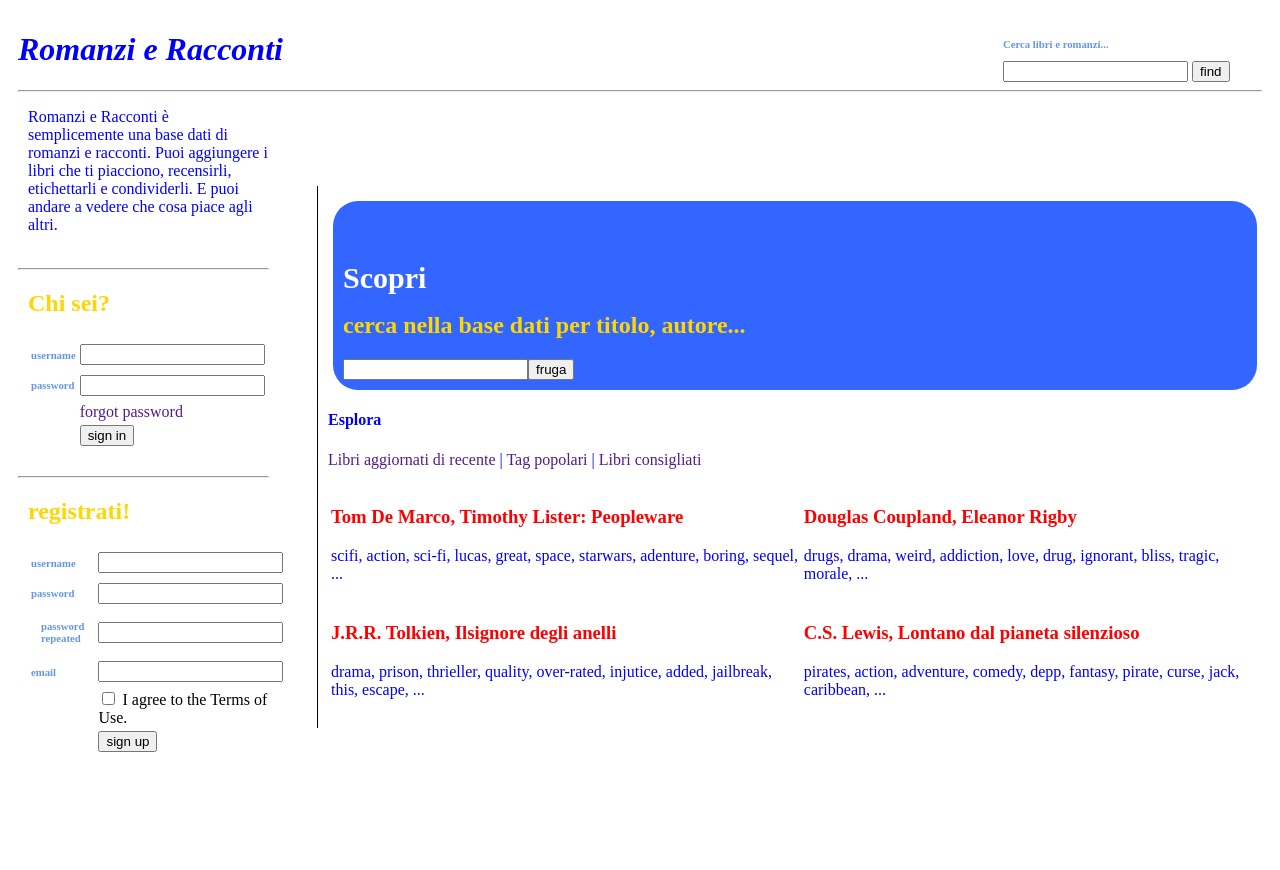
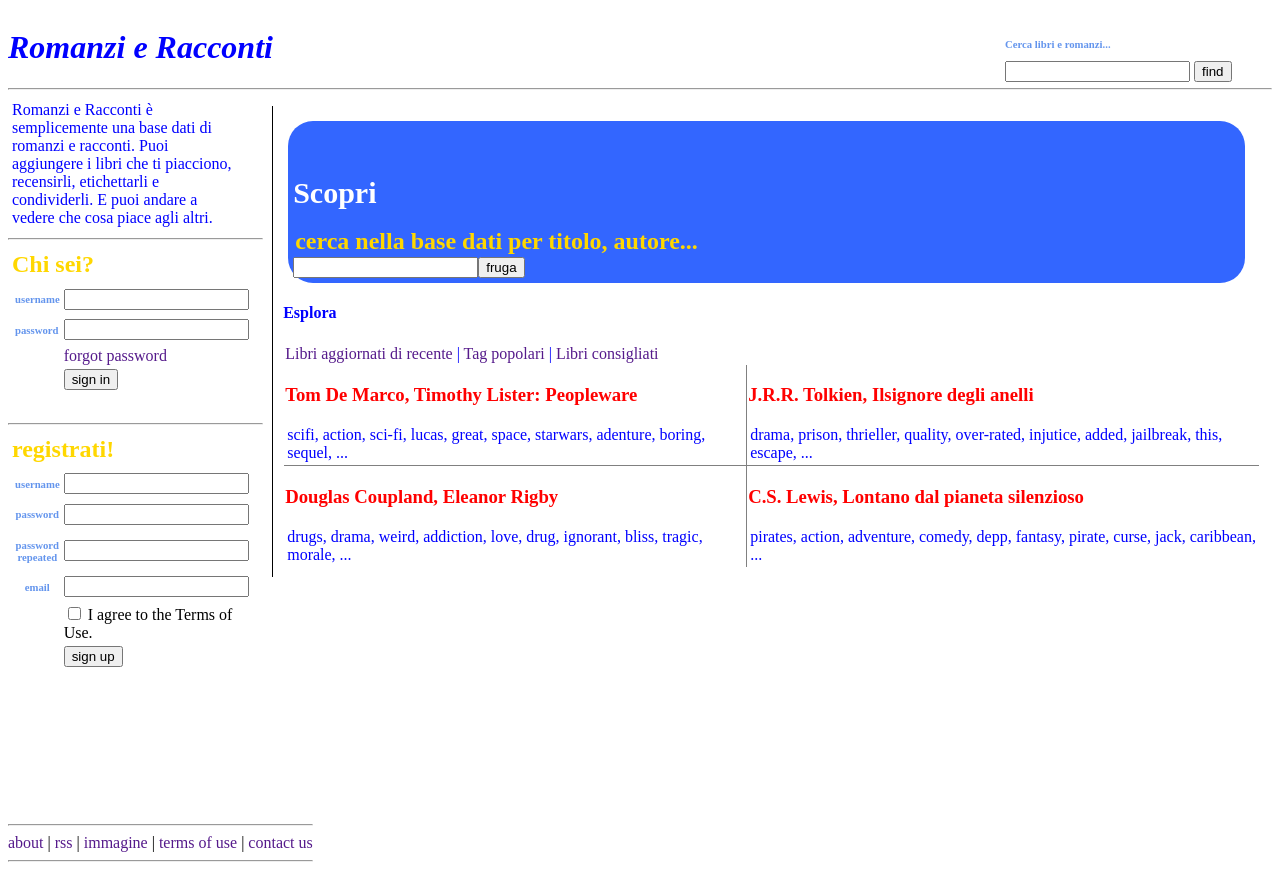
Before and after one commit to Stoyan5/HTML, a plain HTML site: page SL08/public_html/index.html in a window 1280 px wide. Before the commit the page ends 800 px from the top, so only its background shows below. Drawn offline with Linux system fonts and the light colour scheme.

Commit message:
almost finished

```diff
--- a/SL08/public_html/index.html
+++ b/SL08/public_html/index.html
@@ -6,12 +6,12 @@
 		<meta name="viewport" content="width=device-width, initial-scale=1.0">
 		<style>
 			h1   {color: blue;}
-			h2	 {color: gold;}
+			h2	 {color: gold; margin: 1px;padding: 1px;}
 			h3	 {color: red;}
 			h4   {color: blue;}
 			h5	 {color: white; font-size: 30px; height: 1px}
 			h6   {color: cornflowerblue; margin-top: 0.67em;margin-bottom: 0.67em;}
-			p    {color: blue;}
+			p    {color: blue; padding: 1px; margin: 1px;}
 
 			a:link {text-decoration: none;}
 			a:visited {text-decoration: none;}
@@ -22,8 +22,10 @@
 			}
 			div.a {
 				position: relative;
-				width: 240px;
-				height: 150px;
+				width: 18%;
+				height: 20%;
+				padding: 1px;
+				margin: 1px;
 			}
 			div.left {
 				float: left;
@@ -48,24 +50,32 @@
 			div.vl {
 				border-left: 1px solid black;
 				position: absolute;
-				left: 25%;
+				left: 21.5%;
 				margin-left: -3px;
-				top: 22%;
+				top: 12%;
 			}
 			div.bubble{
 				border-radius: 25px;
 				background: #3366ff;
-				padding: 10px;
+				padding: 5px;
 				width: 95%;
 				height: auto;
 				margin: 15px;
+			}
+			footer{
+				position: absolute;
+				top: 102%;
+			}
+			table, th, td {
+				margin: 1px;
+				padding: 1px;
 			}
 		</style>
 	</head>
 
 	<body>
 		<!--Title and search-->
-		<div>
+		<header>
 			<div class="left"><h1><i>Romanzi e Racconti</i></h1></div><br />
 			<div class="c" style="display:table;" align="right">
 				<table>
@@ -85,9 +95,9 @@
 					</tr>
 				</table>
 			</div><br><br><br><hr>
-		</div>
+		</header>
 		<!--left side-->
-		<div>
+		<aside>
 			<div class="a"><p>Romanzi e Racconti è semplicemente una base dati di romanzi e racconti. Puoi aggiungere i libri che ti piacciono, recensirli, etichettarli e condividerli. E puoi andare a vedere che cosa piace agli altri.</p></div>
 			<hr  width="20%" align="left">
 			<div class="a">
@@ -135,7 +145,7 @@
 					</tr>
 					<tr>
 						<td>
-							<h6>username</h6>
+							<center><h6>username</h6></center>
 						</td>
 						<td>
 							<input type="text" id="unBox" value="">
@@ -143,7 +153,7 @@
 					</tr>
 					<tr>
 						<td>
-							<h6>password</h6>
+							<center><h6>password</h6></center>
 						</td>
 						<td>
 							<input type="text" id="pwBox" value="">
@@ -151,7 +161,7 @@
 					</tr>
 					<tr>
 						<td>
-							<div><h6>password repeated</h6></div>
+							<center><h6>password repeated</h6></center>
 						</td>
 						<td>
 							<input type="text" id="pwRepBox" value="">
@@ -159,7 +169,7 @@
 					</tr>
 					<tr>
 						<td>
-							<h6>email</h6>
+							<center><h6>email</h6></center>
 						</td>
 						<td>
 							<input type="text" id="emailBox" value="">
@@ -182,7 +192,7 @@
 					</tr>
 				</table>
 			</div>
-		</div>
+		</aside>
 		<!--center right-->
 		<div class="vl">
 			<div class="bubble">
@@ -190,26 +200,26 @@
 				<h2>cerca nella base dati per titolo, autore...</h2>
 				<input type="text" id="frugaLibro" value=""></td><td><button onclick="fruga()">fruga</button>
 			</div>
-			<div margin: 10px;>
+			<div margin=10px>
 				<h4>Esplora</h4>
 				<p>
 				<a href="">Libri aggiornati di recente</a> | <a href="">Tag popolari</a> | <a href="">Libri consigliati</a>
 				</p>
-				<table>
+				<table border="1" frame="void" rules="all" cellpadding="10">
 					<tr>
 						<td>
 							<h3>Tom De Marco, Timothy Lister: Peopleware</h3>
 							<p>scifi, action, sci-fi, lucas, great, space, starwars, adenture, boring, sequel, ...</p>
 						</td>
 						<td>
-							<h3>Douglas Coupland, Eleanor Rigby</h3>
-							<p>drugs, drama, weird, addiction, love, drug, ignorant, bliss, tragic, morale, ...</p>
+							<h3>J.R.R. Tolkien, Ilsignore degli anelli</h3>
+							<p>drama, prison, thrieller, quality, over-rated, injutice, added, jailbreak, this, escape, ...</p>
 						</td>
 					</tr>
 					<tr>
 						<td>
-							<h3>J.R.R. Tolkien, Ilsignore degli anelli</h3>
-							<p>drama, prison, thrieller, quality, over-rated, injutice, added, jailbreak, this, escape, ...</p>
+							<h3>Douglas Coupland, Eleanor Rigby</h3>
+							<p>drugs, drama, weird, addiction, love, drug, ignorant, bliss, tragic, morale, ...</p>
 						</td>
 						<td>
 							<h3>C.S. Lewis, Lontano dal pianeta silenzioso</h3>
@@ -220,5 +230,10 @@
 
 			</div>
 		</div>
+		<footer>
+			<hr>
+			<a href="">about</a> | <a href="">rss</a> | <a href="">immagine</a> | <a href="">terms of use</a> | <a href="">contact us</a>
+			<hr>
+		</footer>
 	</body>
 </html>
```
Also changed, not shown: SL08/nbproject/private/private.xml (added, +9 -0 lines).
